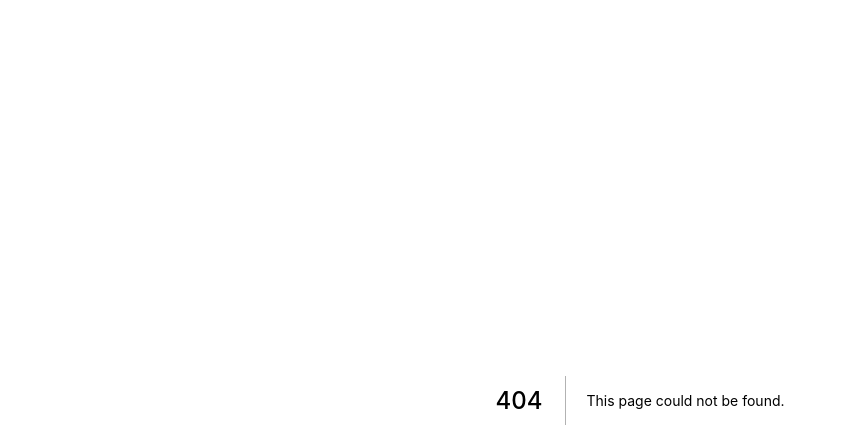
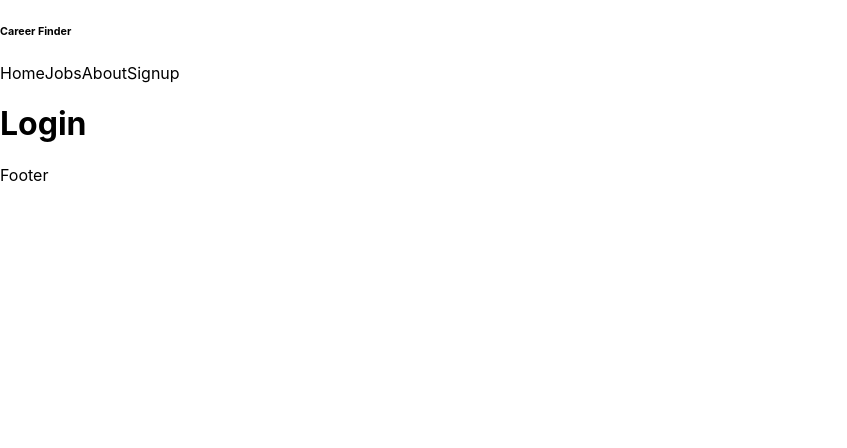
Before and after one commit to teresafranxman97/career-finder, a Next.js app: page /login in a window 1280 px wide. Before the commit this address had no page. Shown: the top 448 px of the page, without its empty margins (0-847 px from the left). Built offline with nearby package versions, Linux system fonts and the light colour scheme.

Commit message:
Implemented Layout, can now navigate between pages

```diff
--- /dev/null
+++ b/Components/Footer.js
@@ -0,0 +1,9 @@
+const Footer = () => {
+    return (
+        <div>
+            Footer
+        </div>
+    );
+};
+
+export default Footer;
--- /dev/null
+++ b/Components/Layout.js
@@ -0,0 +1,14 @@
+import Navbar from "./Navbar";
+import Footer from "./Footer";
+
+const Layout = ({ children }) => {
+	return (
+		<div>
+			<Navbar />
+			{children}
+			<Footer />
+		</div>
+	);
+};
+
+export default Layout;
--- /dev/null
+++ b/Components/Navbar.js
@@ -0,0 +1,26 @@
+import Link from "next/link";
+
+const Navbar = () => {
+	return (
+		<nav>
+			<div className="logo">
+				<h6>Career Finder</h6>
+			</div>
+			<div>
+				<Link href="/">
+					<a>Home</a>
+				</Link>
+				<Link href="/jobs">
+					<a>Jobs</a>
+				</Link>
+				<Link href="/about">
+					<a>About</a>
+				</Link>
+				<Link href="/signup">
+					<a>Signup</a>
+				</Link>
+			</div>
+		</nav>
+	);
+};
+export default Navbar;
--- a/pages/_app.js
+++ b/pages/_app.js
@@ -1,7 +1,12 @@
-import '../styles/globals.css'
+import "../styles/globals.css";
+import Layout from "../Components/Layout";
 
 function MyApp({ Component, pageProps }) {
-  return <Component {...pageProps} />
+	return (
+		<Layout>
+			<Component {...pageProps} />
+		</Layout>
+	);
 }
 
-export default MyApp
+export default MyApp;
--- /dev/null
+++ b/pages/login.js
@@ -0,0 +1,9 @@
+const login = () => {
+	return (
+		<main>
+			<h1>Login</h1>
+		</main>
+	);
+};
+
+export default login;
```
Also changed, not shown: pages/about.js (added, +9 -0 lines), pages/signup.js (added, +9 -0 lines).
